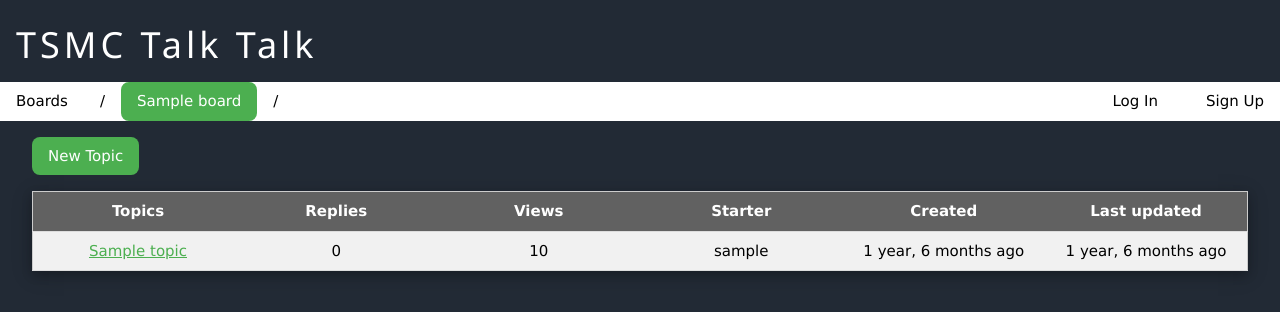
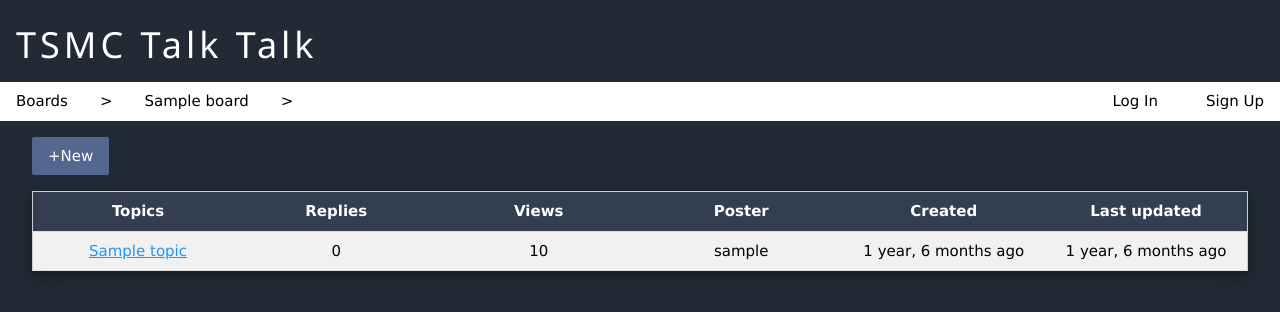
Before and after one commit to Henglin851012/Hackerthon_Ttt, a Django app: page /board/1/ in a window 1280 px wide. Shown: the top 312 px of the page. Run offline with Django 3.2, Linux system fonts and the light colour scheme; tables that the repository leaves empty hold one stand-in row (values such as "Sample post"); parts of the project's set-up code (start-up, migrations or seed data) failed here and were passed over.

Commit message:
Add files via upload

```diff
--- a/templates/boardtopicpage.html
+++ b/templates/boardtopicpage.html
@@ -7,25 +7,27 @@
 
 {% block breadcrumb_navigation %}
 	<a href="{% url 'home_url' %}" class="w3-bar-item w3-button w3 w3-round-large" >Boards</a>
-	<span class="w3-bar-item">/</span>
-	<a href="{% url 'board_topics_url' board.id %}" class="w3-bar-item w3-button w3-green w3-round-large" >{{ board.name }}</a>
-	<span class="w3-bar-item">/</span>
+	<span class="w3-bar-item">></span>
+	<a href="{% url 'board_topics_url' board.id %}" class="w3-bar-item w3-button w3-round-large" >{{ board.name }}</a>
+	<span class="w3-bar-item">></span>
+
 {% endblock %}
 
 {% block content %}
-	<a href="{% url 'new_topic_url' board.id %}" class="w3-button w3-green w3-round-large" >New Topic</a>
+
+	<a href="{% url 'new_topic_url' board.id %}" style="background-color:rgb(84,103,143);" class="w3-button w3-text-white w3-round-small" >+New</a>
 	<table class="w3-section w3-table-all w3-centered w3-card-4">
-		<tr class="w3-dark-grey">
+		<tr style="background-color:rgb(51,63,80);" class="w3-text-white">
 			<th>Topics</th>
 			<th>Replies</th>
 			<th>Views</th>
-			<th>Starter</th>
+			<th>Poster</th>
 			<th>Created</th>
 			<th>Last updated</th>
 		</tr>
 		{% for topic in topics %}
 		<tr>
-			<td> <a href="{% url 'topic_page_url' board_id=board.id topic_id=topic.id %}" class="w3-text-green">{{ topic.subject }} </a> </td>
+			<td> <a href="{% url 'topic_page_url' board_id=board.id topic_id=topic.id %}" class="w3-text-blue">{{ topic.subject }} </a> </td>
 			<td>{{ topic.replies_count }}</td>
 			<td>{{ topic.views }}</td>
 			<td>{{ topic.created_by }}</td>
@@ -34,4 +36,5 @@
 		</tr>
 		{% endfor %}
 	</table>
+
 {% endblock %}
```
